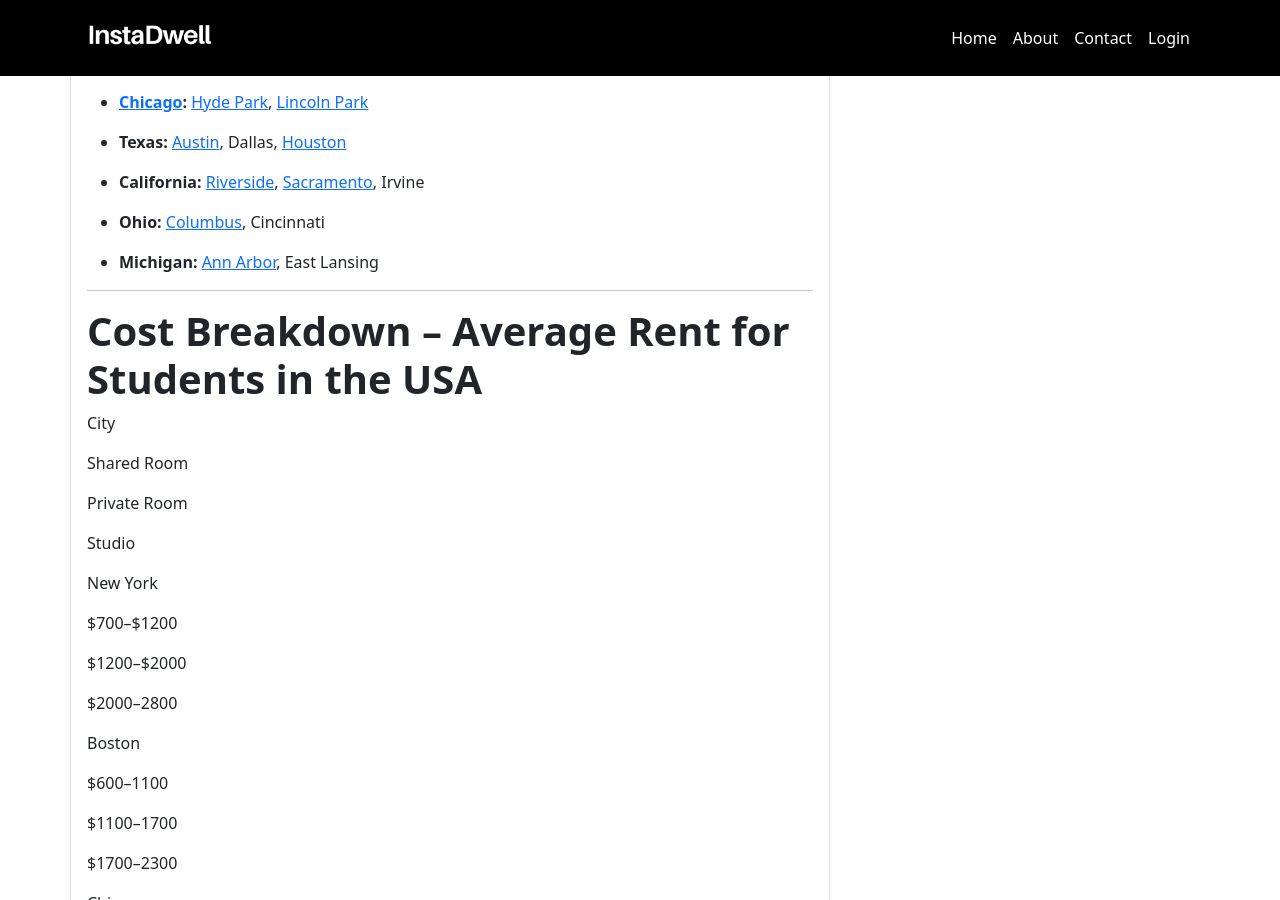
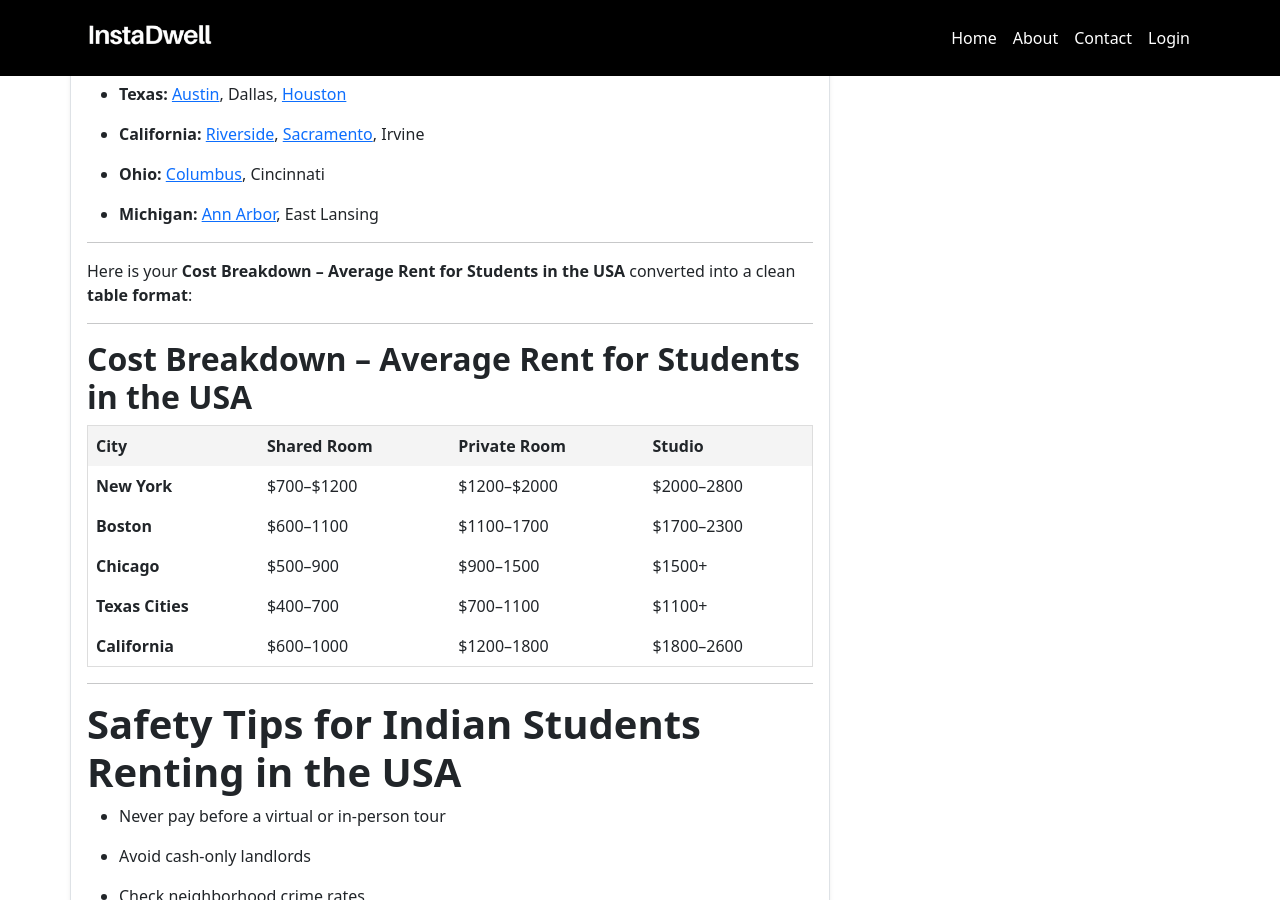
Before and after one commit to instadw/instadwell-blog, a Jekyll site: the page built from _posts/2025-11-02-best-student-housing-options-in-the-usa-for-indian-students.md, in a window 1280 px wide and 900 px high, scrolled down 5720 px. Built offline with Jekyll 4.4.1, drawn with Linux system fonts in a browser that asks for light colours.

Commit message:
Update 2025-11-02-best-student-housing-options-in-the-usa-for-indian-students.md

```diff
--- a/_posts/2025-11-02-best-student-housing-options-in-the-usa-for-indian-students.md
+++ b/_posts/2025-11-02-best-student-housing-options-in-the-usa-for-indian-students.md
@@ -51,23 +51,23 @@ Trusted student housing platforms help students avoid scams, find verified listi
 
 Co-living has become extremely popular among Indian and international students in the U.S. because it is affordable, social, and practical. Unlike traditional apartment rentals, co-living spaces offer shared or private rooms with common kitchens and lounges. This makes it ideal for newcomers.
 
-## Cost Savings
+#### Cost Savings
 
 Co-living reduces rent significantly by splitting utility, WiFi, and maintenance costs.
 
-## Community Feeling
+#### Community Feeling
 
 Indian students prefer staying in groups for cultural comfort and support.
 
-## Fully Furnished Spaces
+#### Fully Furnished Spaces
 
 Most co-living options include furniture, internet, kitchenware, and even housekeeping.
 
-## Easy Move-In
+#### Easy Move-In
 
 Students save time and money because everything is already set up.
 
-## Flexible Lease Terms
+#### Flexible Lease Terms
 
 Unlike private rentals that require 12-month contracts, co-living offers 3–6 month options.
 
@@ -268,55 +268,19 @@ Here are some budget-friendly neighborhoods for students:
 
 ----------
 
-# **Cost Breakdown – Average Rent for Students in the USA**
+Here is your **Cost Breakdown – Average Rent for Students in the USA** converted into a clean **table format**:
 
-City
+---
 
-Shared Room
+## **Cost Breakdown – Average Rent for Students in the USA**
 
-Private Room
-
-Studio
-
-New York
-
-$700–$1200
-
-$1200–$2000
-
-$2000–2800
-
-Boston
-
-$600–1100
-
-$1100–1700
-
-$1700–2300
-
-Chicago
-
-$500–900
-
-$900–1500
-
-$1500+
-
-Texas Cities
-
-$400–700
-
-$700–1100
-
-$1100+
-
-California
-
-$600–1000
-
-$1200–1800
-
-$1800–2600
+| **City**         | **Shared Room** | **Private Room** | **Studio** |
+| ---------------- | --------------- | ---------------- | ---------- |
+| **New York**     | $700–$1200      | $1200–$2000      | $2000–2800 |
+| **Boston**       | $600–1100       | $1100–1700       | $1700–2300 |
+| **Chicago**      | $500–900        | $900–1500        | $1500+     |
+| **Texas Cities** | $400–700        | $700–1100        | $1100+     |
+| **California**   | $600–1000       | $1200–1800       | $1800–2600 |
 
 ----------
 
```
